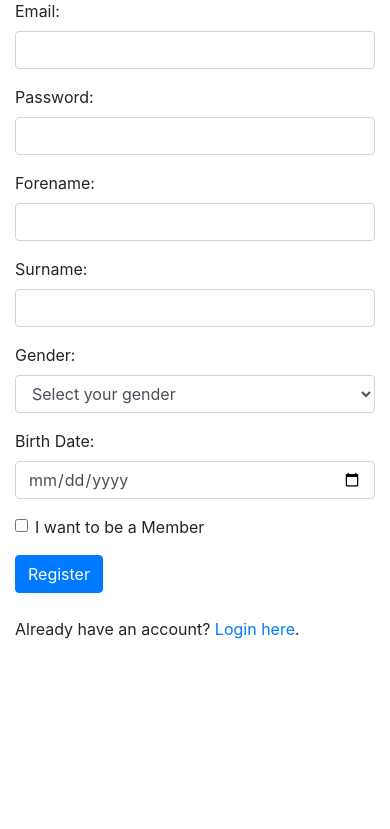
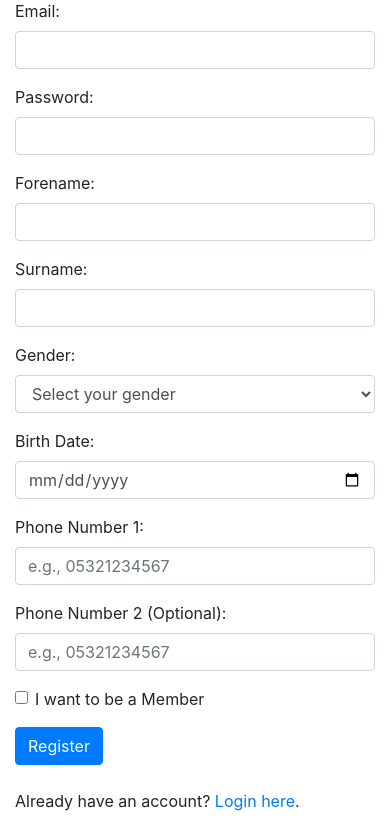
Before and after one commit to uygararas/pool_registration_system, a Flask app: page /register in a window 390 px wide. Shown: the part 308-1137 px from the top of the page. Before the commit the page ends 947 px from the top, so only its background shows below. Run offline with Flask 3, Linux system fonts and the light colour scheme; some libraries are stand-ins or nearby versions.

Commit message:
feat: add telephone number

```diff
--- a/app/app.py
+++ b/app/app.py
@@ -64,10 +64,22 @@ def register():
         birth_date = request.form['birth_date']
         is_member = 'is_member' in request.form
 
-        # Retrieve payment details if membership is selected
-        card_number = request.form.get('card_number')
-        expiry_date = request.form.get('expiry_date')
-        cvv = request.form.get('cvv')
+        # Retrieve phone numbers
+        phone_number1 = request.form.get('phone_number1')
+        phone_number2 = request.form.get('phone_number2')
+
+        # Validate that at least one phone number is provided
+        if not phone_number1:
+            flash('At least one phone number is required.', 'danger')
+            return render_template('register.html')
+
+        # Optional: Validate phone number formats (already partially handled by HTML patterns)
+        phone_numbers = [phone_number1]
+        if phone_number2:
+            phone_numbers.append(phone_number2)
+            if len(phone_numbers) > 2:
+                flash('You can only provide up to two phone numbers.', 'danger')
+                return render_template('register.html')
 
         cursor = mysql.connection.cursor(MySQLdb.cursors.DictCursor)
 
@@ -92,6 +104,12 @@ def register():
                 # Insert into swimmer table with default swimming level
                 cursor.execute('INSERT INTO swimmer (user_id, swimming_level) VALUES (%s, %s)',
                                (user_id, 'Beginner'))
+                mysql.connection.commit()
+
+                # Insert phone numbers into phoneNumber table
+                for phone_number in phone_numbers:
+                    cursor.execute('INSERT INTO phoneNumber (phone_number, swimmer_id) VALUES (%s, %s)',
+                                   (phone_number, user_id))
                 mysql.connection.commit()
 
                 if is_member:
--- a/app/templates/register.html
+++ b/app/templates/register.html
@@ -43,6 +43,16 @@
         <input type="date" class="form-control" name="birth_date" required>
     </div>
 
+    <!-- Phone Numbers -->
+    <div class="form-group">
+        <label for="phone_number1">Phone Number 1:</label>
+        <input type="text" class="form-control" name="phone_number1" placeholder="e.g., 05321234567" required>
+    </div>
+    <div class="form-group">
+        <label for="phone_number2">Phone Number 2 (Optional):</label>
+        <input type="text" class="form-control" name="phone_number2" placeholder="e.g., 05321234567">
+    </div>
+
     <!-- Membership Checkbox -->
     <div class="form-group form-check">
         <input type="checkbox" class="form-check-input" id="is_member" name="is_member" onclick="togglePaymentFields()">
```
